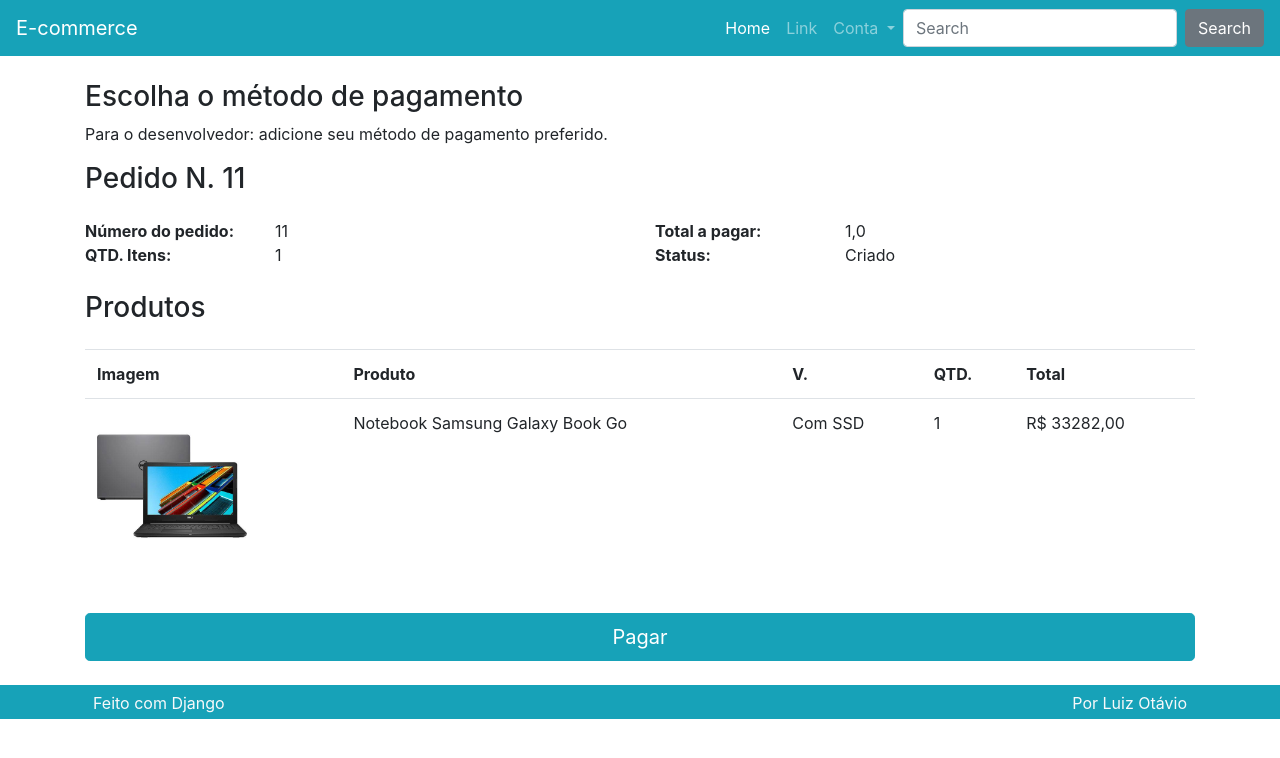
After one commit to angelica-shigematsu/django-ecommerce, a Django app: page /pedido/pagar/11 in a window 1280 px wide. The commit adds this page. Shown: the top 758 px of the page. Run offline with Django 5.2, Linux system fonts and the light colour scheme; a user stored in the database is signed in; data comes from the database, SQL or seed files in the repository; some libraries are stand-ins or nearby versions.

Commit message:
feature: add list order and detail about products

```diff
--- a/pedido/templates/pedido/pagar.html
+++ b/pedido/templates/pedido/pagar.html
@@ -1,5 +1,19 @@
 {% extends 'base.html' %}
+{% load omfilters %}
+{% load static %}
 
 {% block conteudo %}
+<div class="row">
+    <div class="col">
+        <h3>Escolha o método de pagamento</h3>
+        <p>Para o desenvolvedor: adicione seu método de pagamento preferido.</p>
+    </div>
+</div>
 
+{% include 'parciais/_pedido.html' %}
+ <div class="row mt-4">
+            <div class="col">
+                <a href="#" class="btn btn-primary btn-block btn-lg">Pagar</a>
+            </div>
+        </div>
 {% endblock %}
--- a/pedido/urls.py
+++ b/pedido/urls.py
@@ -1,11 +1,11 @@
 from django.urls import path
-from .import views
+from . import views
 
 app_name = 'pedido'
 
 urlpatterns = [
-  path('', views.Pagar.as_view(), name='pagar'),
+  path('pagar/<int:pk>', views.Pagar.as_view(), name='pagar'),
   path('salvarpedido/', views.SalvarPedido.as_view(), name='salvarpedido'),
   path('lista/', views.Lista.as_view(), name='lista'),
-  path('detalhe/', views.Detalhe.as_view(), name='detalhe'),
+  path('detalhe/<int:pk>', views.Detalhe.as_view(), name='detalhe'),
 ]
--- a/pedido/views.py
+++ b/pedido/views.py
@@ -1,5 +1,6 @@
 from django.shortcuts import render, redirect
-from django.views.generic import ListView
+from django.urls import reverse
+from django.views.generic import ListView, DetailView
 from django.views import View
 from django.contrib import messages
 from produto.models import Varicao
@@ -8,9 +9,31 @@ from utils import utils
 from django.http import HttpResponse
 # Create your views here.
 
-class Pagar(View):
+class DispatchLoginRequiredMixin(View):
+  def dispatch(self, *args, **kwargs):
+    if not self.request.user.is_authenticated:
+      return redirect('perfil:criar')
+
+    return super().dispatch(*args, **kwargs)
+
+  def get_queryset(self, *args, **kwargs):
+    qs = super().get_queryset(*args, **kwargs)
+    qs = qs.filter(usuario=self.request.user)
+    return qs
+
+class Pagar(DispatchLoginRequiredMixin, DetailView):
   template_name = 'pedido/pagar.html'
+  model = models.Pedido
+  pk_url_kwarg = 'pk'
+  context_object_name = 'pedido'
 
+  # def get_queryset(self, *args, **kwargs):
+  #   qs = super().get_queryset(*args, **kwargs)
+  #   qs = qs.filter(usuario=self.request.user)
+  #   return qs
+
+class SalvarPedido(View):
+  #template_name = 'pedido/pagar.html'
   def get(self, *args, **kwargs):
     if not self.request.user.is_authenticated:
       messages.error(
@@ -61,7 +84,7 @@ class Pagar(View):
         return redirect('produto:carrinho')
 
     qtd_total_carrinho = utils.cart_total_qtd(carrinho)
-    valor_total_carrinho = utils.cart_total_qtd(carrinho)
+    valor_total_carrinho = utils.cart_totals(carrinho)
 
     pedido = models.Pedido(
       usuario=self.request.user,
@@ -101,14 +124,23 @@ class Pagar(View):
     #   contexto
     # )
 
-    return redirect('pedido:lista')
+    return redirect(
+      reverse(
+        'pedido:pagar',
+        kwargs={
+          'pk': pedido.pk
+        })
+      )
 
-class SalvarPedido(View):
-  pass
+class Detalhe(DispatchLoginRequiredMixin, DetailView):
+  model = models.Pedido
+  context_object_name = 'pedido'
+  template_name = 'pedido/detalhe.html'
+  pk_url_kwarg = 'pk'
 
-class Detalhe(View):
-  pass
-
-class Lista(View):
-  def get(self, *args, **kwargs):
-    return HttpResponse('LIsta')
+class Lista(DispatchLoginRequiredMixin, ListView):
+  model = models.Pedido
+  context_object_name = 'pedidos'
+  template_name = 'pedido/lista.html'
+  paginate_by = 10
+  ordering = ['-id']
--- a/produto/templates/produto/resumodacompra.html
+++ b/produto/templates/produto/resumodacompra.html
@@ -55,7 +55,7 @@
 </div>
 <div class="row">
     <div class="col">
-        <a class="btn btn-block btn-primary btn-lg" href="{% url 'pedido:pagar' %}">
+        <a class="btn btn-block btn-primary btn-lg" href="{% url 'pedido:salvarpedido' %}">
             Realizar pedido e pagar
         </a>
     </div>
--- a/produto/views.py
+++ b/produto/views.py
@@ -15,7 +15,8 @@ class ListaProdutos(ListView):
   model = models.Produto
   template_name = 'produto/lista.html'
   context_object_name = 'produtos'
-  paginate_by = 1
+  paginate_by = 10
+  ordering= ['-id']
 
 class DetalheProduto(DetailView):
   model = models.Produto
--- a/templates/parciais/_nav.html
+++ b/templates/parciais/_nav.html
@@ -23,7 +23,8 @@
                             Conta
                         </a>
                         <div class="dropdown-menu" aria-labelledby="navbarDropdown">
-                            <a class="dropdown-item" href="{% url 'perfil:criar' %}">Atualizar</a>
+                            <a class="dropdown-item" href="{% url 'pedido:lista' %}">Meus pedidos</a>
+                            <a class="dropdown-item" href="{% url 'perfil:criar' %}">Atualizar meus dados</a>
                             <div class="dropdown-divider"></div>
                             <a class="dropdown-item" href="{% url 'perfil:logout' %}">Sair</a>
                         </div>
--- a/templates/parciais/_pagination.html
+++ b/templates/parciais/_pagination.html
@@ -1,4 +1,6 @@
 {% if is_paginated %}
+<div class="col mt-3 mb-3">
+    <div class="row">
         <div class="pagination">
             <ul class="pagination">
                 {% if page_obj.has_previous %}
@@ -34,4 +36,7 @@
                 {% endif %}
             </ul>
         </div>
+    </div>
+</div>
+{% include 'parciais/_pagination.html' %}
 {% endif %}
--- /dev/null
+++ b/templates/parciais/_pedido.html
@@ -0,0 +1,57 @@
+{% load static %}
+{% load omfilters %}
+<div class="row">
+    <div class="col">
+        <h3>Pedido N. {{pedido.id}}</h3>
+
+        <div class="row mt-4">
+            <div class="col-lg-2 font-weight-bold">Número do pedido:</div>
+            <div class="col-lg-4">{{pedido.id}}</div>
+            <div class="col-lg-2 font-weight-bold">Total a pagar:</div>
+            <div class="col-lg-4">{{pedido.total}}</div>
+
+            <div class="col-lg-2 font-weight-bold">QTD. Itens:</div>
+            <div class="col-lg-4">{{pedido.qtd_total}}</div>
+            <div class="col-lg-2 font-weight-bold">Status:</div>
+            <div class="col-lg-4">{{pedido.get_status_display}}</div>
+        </div>
+
+        <div class="row mt-4">
+            <div class="col">
+                <h3>Produtos</h3>
+            </div>
+        </div>
+
+        <div class="table-responsive mt-3">
+            <table class="table">
+                <tr>
+                    <th class="d-none d-lg-block">Imagem</th>
+                    <th>Produto</th>
+                    <th>V.</th>
+                    <th>QTD.</th>
+                    <th>Total</th>
+                </tr>
+
+                {% for linha in pedido.itempedido_set.all %}
+                <tr>
+                    <td class="d-none d-lg-block">
+                        <img class="cart-img" src="{% get_media_prefix %}{{linha.imagem}}">
+                    </td>
+                    <td>{{ linha.produto }}</td>
+                    <td>{{ linha.variacao }}</td>
+                    <td>{{ linha.quantidade }}</td>
+
+                    <td>
+                      {% if linha.preco_promocional %}
+                        {{ linha.preco_promocional|formata_preco }}
+                      {% else %}
+                        {{ linha.preco|formata_preco }}
+                      {% endif %}
+                    </td>
+                </tr>
+                {% endfor %}
+            </table>
+        </div>
+
+    </div>
+</div>
```
Also changed, not shown: pedido/templates/pedido/detalhe.html (+8 -0 lines), pedido/templates/pedido/lista.html (added, +37 -0 lines), pedido/templates/pedido/salvarpedido.html (deleted). Lines whose indentation alone changed are shown as unchanged.
